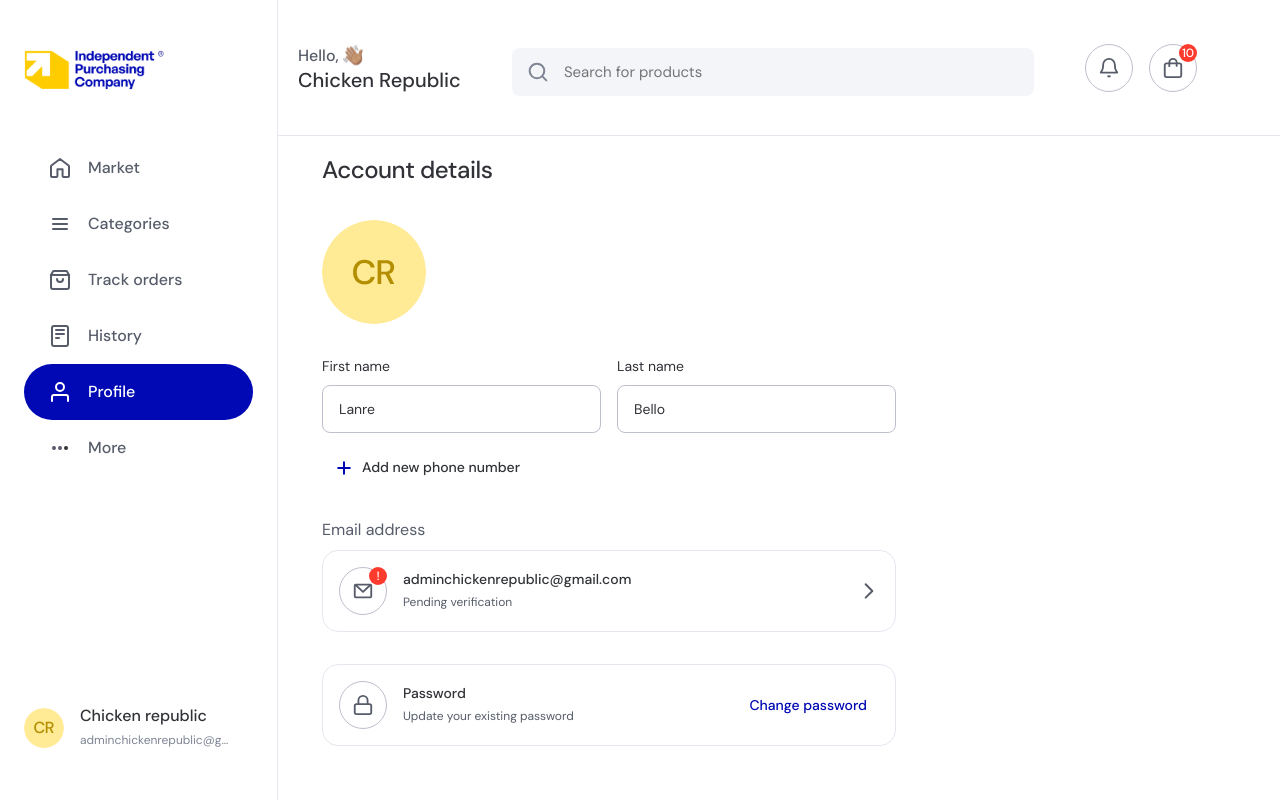
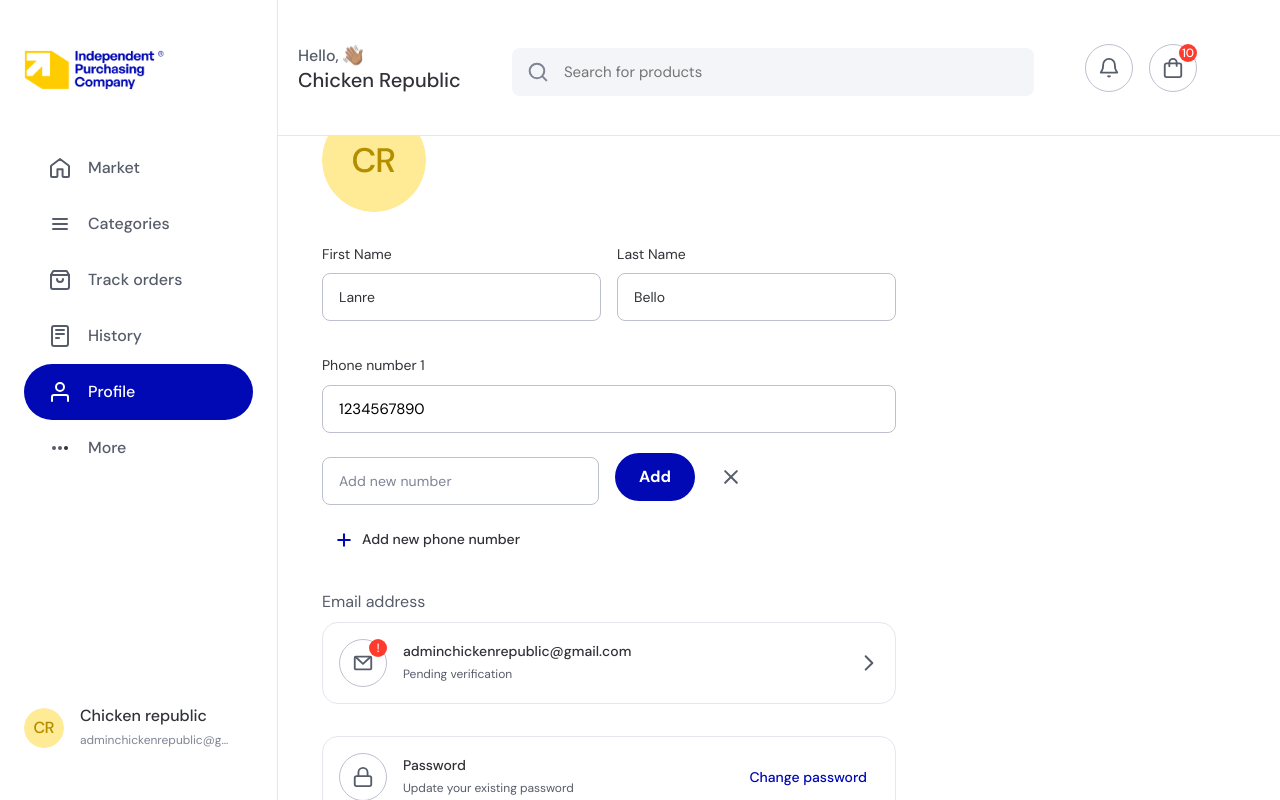
Before and after one commit to kaiser54/ipc-product-main, a Nuxt app: page /dashboard/profile in a window 1280 px wide. Both pictures are taken after a click on the button "Add new phone number". Built offline with nearby package versions, Linux system fonts and the light colour scheme.

Commit message:
worked on the add number field in the profile page

```diff
--- a/components/accountDetails.vue
+++ b/components/accountDetails.vue
@@ -4,13 +4,93 @@
     <div class="avatar">
       <img src="../assets/images/avatar1.png" alt="" />
     </div>
-    <userName />
+    <div class="userName">
+      <div class="nameInput" v-for="(field, index) in userName" :key="index">
+        <label :for="field.label" class="label">{{ field.label }}</label>
+        <input
+          class="value input"
+          :name="field.label"
+          type="text"
+          :value="field.value"
+          style="margin-top: 0px; color: black"
+          readonly
+        />
+      </div>
+    </div>
+    <div class="num-btn">
+      <div class="phone-number">
+        <div class="phone-num" v-for="(number, index) in phoneNumbers" :key="index">
+          <label :for="'phone-number-' + (index + 1)">Phone number {{ index + 1 }}</label>
+          <input
+            class="input"
+            :id="'phone-number-' + (index + 1)"
+            type="tel"
+            :value="number"
+            readonly
+          />
+        </div>
+      </div>
+      <div class="new-phone-number animate__animated animate__slideInDown" v-if="showNewPhoneNumber">
+        <input class="input" type="tel" v-model="newPhoneNumber" placeholder="Add new number"/>
+        <PrimaryBtn @click="savePhoneNumber" buttonText="Add" />
+        <svg @click="showNewPhoneNumber = false"
+          xmlns="http://www.w3.org/2000/svg"
+          width="40"
+          height="40"
+          viewBox="0 0 40 40"
+          fill="none"
+        >
+          <path
+            d="M14.166 25.8307L25.8327 14.1641M14.166 14.1641L25.8327 25.8307L14.166 14.1641Z"
+            stroke="#565C69"
+            stroke-width="2"
+            stroke-linecap="round"
+            stroke-linejoin="round"
+          />
+        </svg>
+      </div>
+      <add-num-btn @click="openAddNumber" />
+    </div>
   </div>
 </template>
 
 <script>
-export default {};
+import 'animate.css';
+export default {
+  props: {
+    userName: {
+      type: Array,
+      required: true,
+    },
+    phoneNumbers: {
+      type: Array,
+      required: true,
+    },
+  },
+  data() {
+    return {
+      newPhoneNumber: "",
+      showNewPhoneNumber: false,
+    };
+  },
+  methods: {
+    emitAddNumber() {
+      this.$emit("add-number");
+      this.showNewPhoneNumber = true;
+    },
+    openAddNumber() {
+      this.showNewPhoneNumber = true;
+    },
+    savePhoneNumber() {
+      // Emit event to add the new phone number to the array in the parent component
+      this.$emit("add-number", this.newPhoneNumber);
+      this.showNewPhoneNumber = false;
+      this.newPhoneNumber = ""; // Clear the input field
+    },
+  },
+};
 </script>
+
 
 <style scoped>
 .accountDetails {
@@ -35,4 +115,67 @@ export default {};
   height: 100%;
   object-fit: cover;
 }
+
+.userName {
+  display: flex;
+  flex-direction: row;
+  align-items: flex-start;
+  padding: 0px;
+  gap: 16px;
+
+  /* max-width: 575px; */
+  width: 100%;
+}
+
+.nameInput {
+  display: flex;
+  flex-direction: column;
+  align-items: flex-start;
+  padding: 0px;
+  gap: 8px;
+  width: 100%;
+}
+.num-btn {
+  display: flex;
+  flex-direction: column;
+  gap: 16px;
+  align-items: flex-start;
+}
+.phone-number {
+  width: 100%;
+  display: flex;
+  flex-direction: column;
+  gap: 32px;
+  align-items: center;
+}
+.phone-num {
+  width: 100%;
+}
+.new-phone-number {
+  max-width: 429px;
+  width: 100%;
+  display: flex;
+  flex-direction: row;
+  align-items: center;
+  padding: 0px;
+  gap: 16px;
+}
+.new-phone-number .input {
+  max-width: 277px;
+  width: 100%;
+}
+.new-phone-number button {
+  max-width: 80px;
+}
+
+@media (max-width: 950px) {
+  .userName,
+  .flex {
+    width: auto;
+  }
+
+  input.input {
+    cursor: not-allowed !important;
+  }
+}
 </style>
--- /dev/null
+++ b/components/addNumBtn.vue
@@ -0,0 +1,54 @@
+<template>
+  <button class="add-num-btn" @click="handleClick">
+    <svg
+      xmlns="http://www.w3.org/2000/svg"
+      width="20"
+      height="20"
+      viewBox="0 0 20 20"
+      fill="none"
+    >
+      <path
+        d="M4.16663 10.0013H15.8333M9.99996 4.16797V15.8346V4.16797Z"
+        stroke="#0009B3"
+        stroke-width="2"
+        stroke-linecap="round"
+        stroke-linejoin="round"
+      />
+    </svg>
+    <p>Add new phone number</p>
+  </button>
+</template>
+
+<script>
+export default {
+  methods: {
+    handleClick() {
+      this.$emit("click");
+    },
+  },
+};
+</script>
+
+<style scoped>
+.add-num-btn {
+  display: flex;
+  flex-direction: row;
+  justify-content: center;
+  align-items: center;
+  padding: 8px 12px;
+  gap: 8px;
+
+  border-radius: 100px;
+  /* margin-top: 16px; */
+}
+.add-num-btn p {
+  font-weight: 500;
+  font-size: 14px;
+  line-height: 21px;
+  /* identical to box height, or 150% */
+
+  /* Grey/Grey1 */
+
+  color: var(--grey-grey1);
+}
+</style>
--- a/components/businessForm.vue
+++ b/components/businessForm.vue
@@ -213,7 +213,11 @@ export default {
       }
     },
     password(newValue) {
-      if (newValue.trim() > 4) {
+      if (newValue.length < 4) {
+        this.invalidPassword = true;
+        this.passwordErrorMessage =
+          "Password must be at least 4 characters long";
+      } else {
         this.invalidPassword = false;
         this.passwordErrorMessage = "";
       }
@@ -252,7 +256,9 @@ export default {
       this.FNErrorMessage = this.invalidName ? "Field cannot be empty" : "";
       this.LNErrorMessage = this.invalidLastName ? "Field cannot be empty" : "";
       this.PNErrorMessage = this.invalidPhoneNum ? "Field cannot be empty" : "";
-      this.businessErrorMessage = this.invalidBusinessName ? "Field cannot be empty" : "";
+      this.businessErrorMessage = this.invalidBusinessName
+        ? "Field cannot be empty"
+        : "";
     },
   },
 };
--- a/components/individualForm.vue
+++ b/components/individualForm.vue
@@ -185,7 +185,11 @@ export default {
       }
     },
     password(newValue) {
-      if (newValue.trim() !== "") {
+      if (newValue.length < 4) {
+        this.invalidPassword = true;
+        this.passwordErrorMessage =
+          "Password must be at least 4 characters long";
+      } else {
         this.invalidPassword = false;
         this.passwordErrorMessage = "";
       }
--- a/components/userName.vue
+++ /dev/null
@@ -1,67 +0,0 @@
-<template>
-  <div class="userName">
-    <div class="nameInput" v-for="(field, index) in userName" :key="index">
-      <label :for="field.label" class="label">{{ field.label }}</label>
-      <input
-        class="value input"
-        :name="field.label"
-        type="text"
-        v-model="field.value"
-        style="margin-top: 0px; color: black"
-        readonly
-      />
-    </div>
-  </div>
-</template>
-
-<script>
-export default {
-  data() {
-    return {
-      userName: [
-        {
-          label: "First name",
-          value: "Lanre",
-        },
-        {
-          label: "Last name",
-          value: "Bello",
-        },
-      ],
-    };
-  },
-};
-</script>
-
-<style scoped>
-.userName {
-  display: flex;
-  flex-direction: row;
-  align-items: flex-start;
-  padding: 0px;
-  gap: 16px;
-
-  /* max-width: 575px; */
-  width: 100%;
-}
-
-.nameInput {
-  display: flex;
-  flex-direction: column;
-  align-items: flex-start;
-  padding: 0px;
-  gap: 8px;
-  width: 100%;
-}
-
-@media (max-width: 950px) {
-  .userName,
-  .flex {
-    width: auto;
-  }
-
-  input.input {
-    cursor: not-allowed !important;
-  }
-}
-</style>
--- a/pages/dashboard/profile.vue
+++ b/pages/dashboard/profile.vue
@@ -15,25 +15,11 @@
       <div class="userdetails" v-if="!mobile">
         <div class="account-details-desktop" v-if="activetab">
           <div class="acc-btn">
-            <accountDetails />
-            <button class="add-num-btn">
-              <svg
-                xmlns="http://www.w3.org/2000/svg"
-                width="20"
-                height="20"
-                viewBox="0 0 20 20"
-                fill="none"
-              >
-                <path
-                  d="M4.16663 10.0013H15.8333M9.99996 4.16797V15.8346V4.16797Z"
-                  stroke="#0009B3"
-                  stroke-width="2"
-                  stroke-linecap="round"
-                  stroke-linejoin="round"
-                />
-              </svg>
-              <p>Add new phone number</p>
-            </button>
+            <accountDetails
+              :user-name="userName"
+              :phone-numbers="phoneNumbers"
+              @add-number="handleAddNumber"
+            />
           </div>
           <emaildesktop />
         </div>
@@ -67,6 +53,13 @@ export default {
       isVerifyMail: false,
       isLogout: false,
       isChangePassword: false,
+      userName: [
+        { label: "First Name", value: "Lanre" },
+        { label: "Last Name", value: "Bello" },
+      ],
+      phoneNumbers: ["1234567890"],
+      // newPhoneNumber: "", // phone number entered in the new phone number field
+      // showNewPhoneNumber: false, // whether to show the new phone number field
     };
   },
   head() {
@@ -97,6 +90,11 @@ export default {
     },
     toggleChangePassword() {
       this.isChangePassword = !this.isChangePassword;
+    },
+    handleAddNumber(newPhoneNumber) {
+      // Add a new phone number
+      this.phoneNumbers.push(newPhoneNumber);
+      // this.showNewPhoneNumber = false;
     },
   },
 };
@@ -135,29 +133,8 @@ export default {
 
   width: 100%;
 }
-.add-num-btn {
-  display: flex;
-  flex-direction: row;
-  justify-content: center;
-  align-items: center;
-  padding: 8px 12px;
-  gap: 8px;
-
-  border-radius: 100px;
-  margin-top: 16px;
-}
 .acc-btn {
   width: 100%;
-}
-.add-num-btn p {
-  font-weight: 500;
-  font-size: 14px;
-  line-height: 21px;
-  /* identical to box height, or 150% */
-
-  /* Grey/Grey1 */
-
-  color: var(--grey-grey1);
 }
 .btn {
   border: none;
```
Also changed, not shown: pages/confirmation.vue (+2 -5 lines), pages/lol.vue (line endings or trailing spaces).
